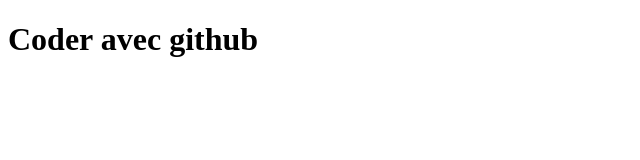
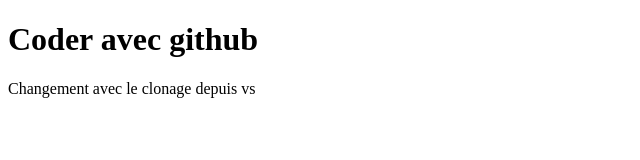
Before and after one commit to NeoQenXzin/cours-git, a plain HTML site: page index.html in a window 1280 px wide. Shown: the whole page, without its empty margins (0-640 px from the left). Drawn offline with Linux system fonts and the light colour scheme.

Commit message:
Update index.html
faire un commit

```diff
--- a/index.html
+++ b/index.html
@@ -10,6 +10,8 @@
 <body>
    <header>
        <h1>Coder avec github</h1>
+
+    <p>Changement avec le clonage depuis vs</p>
    </header>
 
 </body>
```
